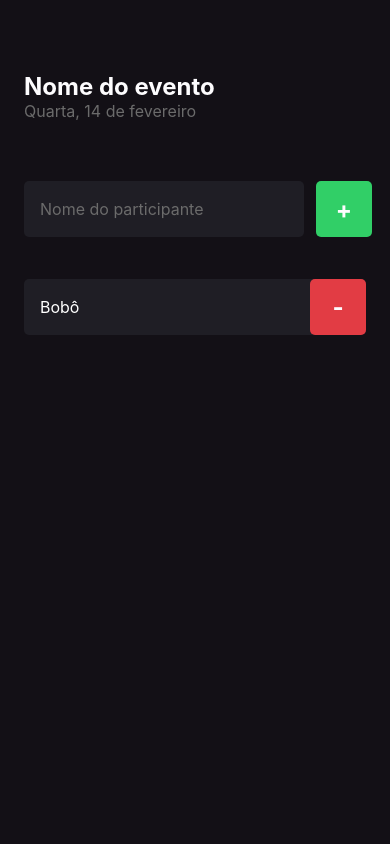
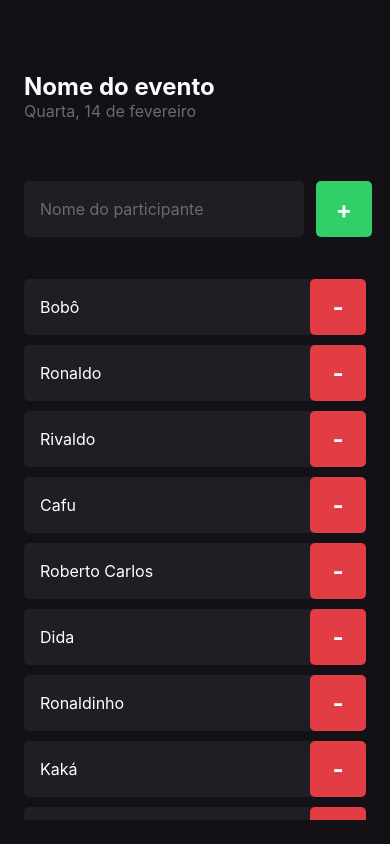
Before and after one commit to samuel-cabral/imhere, a React Native app: screen / in a window 390 px wide. Built offline with nearby package versions, Linux system fonts and the light colour scheme.

Commit message:
feat: use scroll view to list participants

```diff
--- a/src/screens/Home/index.tsx
+++ b/src/screens/Home/index.tsx
@@ -1,10 +1,12 @@
 import { StatusBar } from 'expo-status-bar';
 import React from 'react';
-import { Keyboard, Text, TextInput, TouchableOpacity, View } from 'react-native';
+import { Keyboard, ScrollView, Text, TextInput, TouchableOpacity, View } from 'react-native';
 import { styles } from './styles';
 import { Participant } from '../../components/Participant';
 
 export function Home() {
+  const participants = ['Bobô', 'Ronaldo', 'Rivaldo', 'Cafu', 'Roberto Carlos', 'Dida', 'Ronaldinho', 'Kaká', 'Edmílson', 'Lúcio', 'Juninho Pernambucano', 'Gilberto Silva', 'Ricardinho', 'Denílson', 'Luizão', 'Vampeta', 'Roque Júnior', 'Júnior', 'César Sampaio', 'Marcos'];
+
   function handleParticipantAdd() {
     console.log('Você adicionou um participante!');
   }
@@ -32,7 +34,15 @@ export function Home() {
         </TouchableOpacity>
       </View>
 
-      <Participant name="Bobô" onRemove={handleParticipantRemove} />
+      <ScrollView showsVerticalScrollIndicator={false}>
+        {participants.map(participant => (
+          <Participant
+            key={participant}
+            name={participant}
+            onRemove={handleParticipantRemove}
+          />
+        ))}
+      </ScrollView>
     </View>
   );
 }
```
